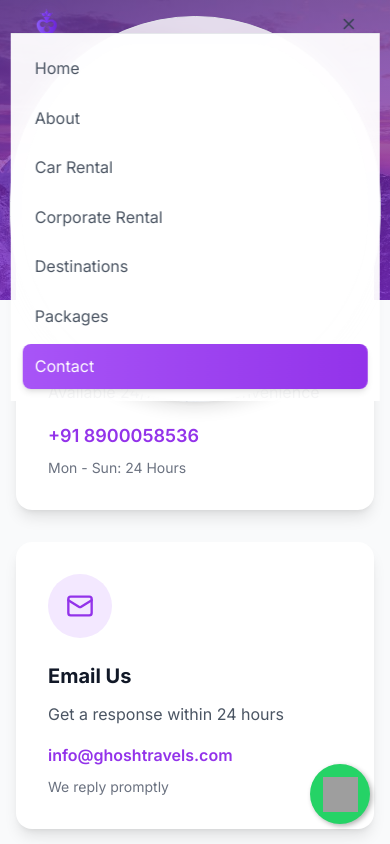
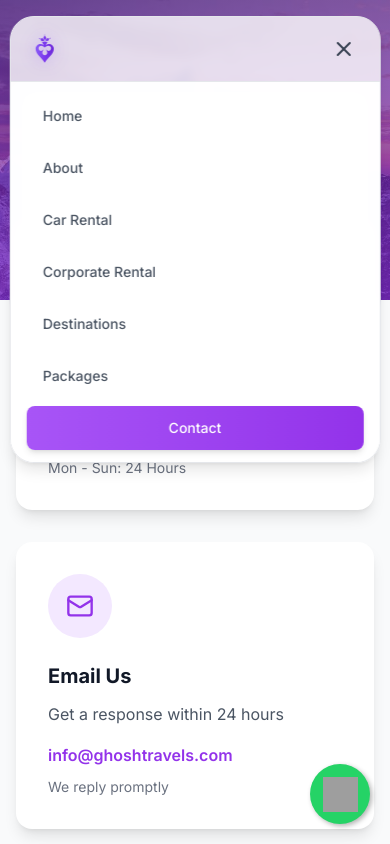
Before and after one commit to 24kTanmay/ghoshtravels, a Next.js app: page /contact in a window 390 px wide. Both pictures are taken after a click on the button "Toggle menu". Shown: the top 844 px of the page. Built offline with nearby package versions, Linux system fonts and the light colour scheme; grey boxes are pictures that could not be loaded.

Commit message:
Move Contact button to extreme right in navigation

```diff
--- a/components/Navigation.tsx
+++ b/components/Navigation.tsx
@@ -53,7 +53,7 @@
     <nav
       className={`w-[95%] max-w-6xl ${
         isScrolled ? 'bg-white/95 backdrop-blur-md' : 'bg-white/80 backdrop-blur-sm'
-      } rounded-full border border-gray-200 shadow-lg transition-all duration-300`}
+      } rounded-3xl border border-gray-200 shadow-lg transition-all duration-300`}
       style={{
         position: 'fixed',
         top: '16px',
@@ -62,17 +62,17 @@
         zIndex: 9999
       }}
     >
-      <div className="px-4 sm:px-6 py-2 sm:py-3">
-        <div className="flex items-center justify-center relative">
+      <div className="px-4 sm:px-6 py-3 sm:py-3">
+        <div className="flex items-center justify-between relative">
           {/* Logo */}
-          <div className="absolute left-0 flex items-center">
+          <div className="flex items-center">
             <Logo
               className="cursor-pointer transition-all duration-300 hover:scale-105 drop-shadow-[0_0_8px_rgba(139,92,246,0.4)] hover:drop-shadow-[0_0_12px_rgba(139,92,246,0.6)]"
-              size={40}
+              size={36}
             />
           </div>
 
-          <div className="hidden md:flex items-center space-x-1">
+          <div className="hidden md:flex items-center space-x-1 flex-1 justify-center">
             <button
               onClick={() => scrollToSection('home')}
               className="px-3 lg:px-4 py-2 text-sm font-medium text-gray-600 hover:text-gray-900 hover:bg-gray-100 rounded-full transition-all duration-300"
@@ -144,6 +144,10 @@
                 </div>
               </div>
             </div>
+          </div>
+
+          {/* Contact Button - Absolute Right */}
+          <div className="hidden md:flex items-center">
             <button
               onClick={() => router.push('/contact')}
               className="px-3 lg:px-4 py-2 text-sm font-medium bg-gradient-to-r from-purple-500 to-purple-600 text-white hover:from-purple-600 hover:to-purple-700 rounded-full transition-all duration-300 shadow-md hover:shadow-lg"
@@ -152,63 +156,67 @@
             </button>
           </div>
 
-          <div className="md:hidden absolute right-0">
+          <div className="md:hidden flex items-center">
             <button
               onClick={toggleMenu}
-              className="text-gray-700 hover:text-purple-600 transition-colors duration-300 p-1.5 rounded-full hover:bg-gray-100"
+              className="text-gray-700 hover:text-purple-600 transition-colors duration-300 p-2 rounded-full hover:bg-gray-100"
+              aria-label="Toggle menu"
             >
-              {isMenuOpen ? <X size={18} /> : <Menu size={18} />}
+              {isMenuOpen ? <X size={24} /> : <Menu size={24} />}
             </button>
           </div>
         </div>
       </div>
 
         {/* Mobile Navigation */}
-        <div className={`md:hidden transition-all duration-300 ease-in-out ${
+        <div className={`md:hidden transition-all duration-300 ease-in-out overflow-hidden ${
           isMenuOpen
-            ? 'max-h-96 opacity-100 visible'
-            : 'max-h-0 opacity-0 invisible overflow-hidden'
+            ? 'max-h-[500px] opacity-100'
+            : 'max-h-0 opacity-0'
         }`}>
-          <div className="bg-white/95 backdrop-blur-md border-t border-gray-200 p-3 space-y-1">
+          <div className="bg-white/95 backdrop-blur-md border-t border-gray-200 px-4 py-3 space-y-2 rounded-b-3xl">
             <button
               onClick={() => scrollToSection('home')}
-              className="block w-full text-left px-3 py-2.5 text-gray-600 hover:text-gray-900 hover:bg-gray-100 rounded-lg transition-all duration-300"
+              className="block w-full text-left px-4 py-3 text-sm font-medium text-gray-600 hover:text-gray-900 hover:bg-gray-100 rounded-lg transition-all duration-300"
             >
               Home
             </button>
             <button
               onClick={() => scrollToSection('about')}
-              className="block w-full text-left px-3 py-2.5 text-gray-600 hover:text-gray-900 hover:bg-gray-100 rounded-lg transition-all duration-300"
+              className="block w-full text-left px-4 py-3 text-sm font-medium text-gray-600 hover:text-gray-900 hover:bg-gray-100 rounded-lg transition-all duration-300"
             >
               About
             </button>
             <button
               onClick={() => scrollToSection('car-rental')}
-              className="block w-full text-left px-3 py-2.5 text-gray-600 hover:text-gray-900 hover:bg-gray-100 rounded-lg transition-all duration-300"
+              className="block w-full text-left px-4 py-3 text-sm font-medium text-gray-600 hover:text-gray-900 hover:bg-gray-100 rounded-lg transition-all duration-300"
             >
               Car Rental
             </button>
             <button
               onClick={() => scrollToSection('corporate-rental')}
-              className="block w-full text-left px-3 py-2.5 text-gray-600 hover:text-gray-900 hover:bg-gray-100 rounded-lg transition-all duration-300"
+              className="block w-full text-left px-4 py-3 text-sm font-medium text-gray-600 hover:text-gray-900 hover:bg-gray-100 rounded-lg transition-all duration-300"
             >
               Corporate Rental
             </button>
             <button
               onClick={() => scrollToSection('destinations')}
-              className="block w-full text-left px-3 py-2.5 text-gray-600 hover:text-gray-900 hover:bg-gray-100 rounded-lg transition-all duration-300"
+              className="block w-full text-left px-4 py-3 text-sm font-medium text-gray-600 hover:text-gray-900 hover:bg-gray-100 rounded-lg transition-all duration-300"
             >
               Destinations
             </button>
             <button
               onClick={() => scrollToSection('packages')}
-              className="block w-full text-left px-3 py-2.5 text-gray-600 hover:text-gray-900 hover:bg-gray-100 rounded-lg transition-all duration-300"
+              className="block w-full text-left px-4 py-3 text-sm font-medium text-gray-600 hover:text-gray-900 hover:bg-gray-100 rounded-lg transition-all duration-300"
             >
               Packages
             </button>
             <button
-              onClick={() => router.push('/contact')}
-              className="block w-full text-left px-3 py-2.5 bg-gradient-to-r from-purple-500 to-purple-600 text-white hover:from-purple-600 hover:to-purple-700 rounded-lg transition-all duration-300 shadow-md"
+              onClick={() => {
+                router.push('/contact')
+                setIsMenuOpen(false)
+              }}
+              className="block w-full text-center px-4 py-3 text-sm font-medium bg-gradient-to-r from-purple-500 to-purple-600 text-white hover:from-purple-600 hover:to-purple-700 rounded-lg transition-all duration-300 shadow-md"
             >
               Contact
             </button>
```
